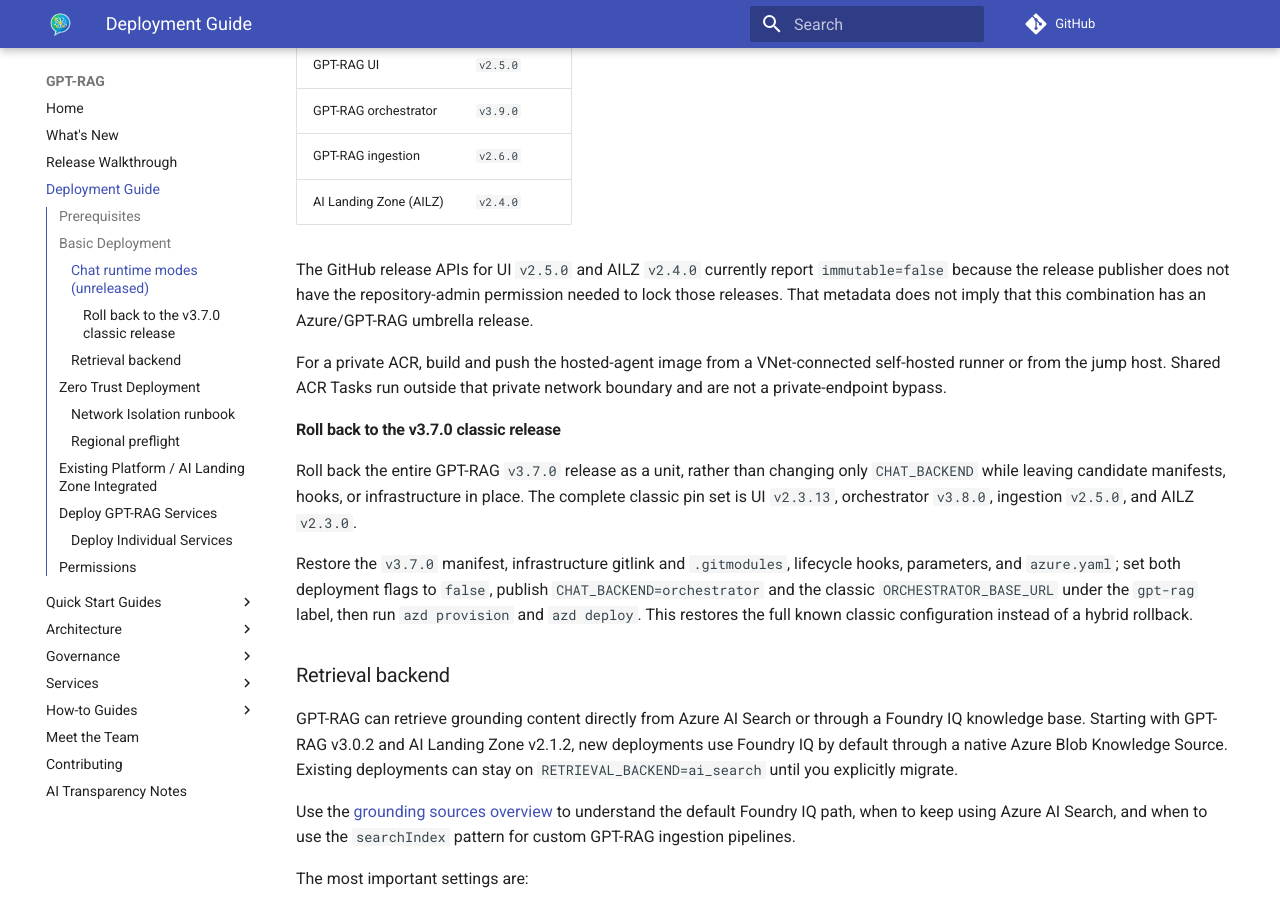
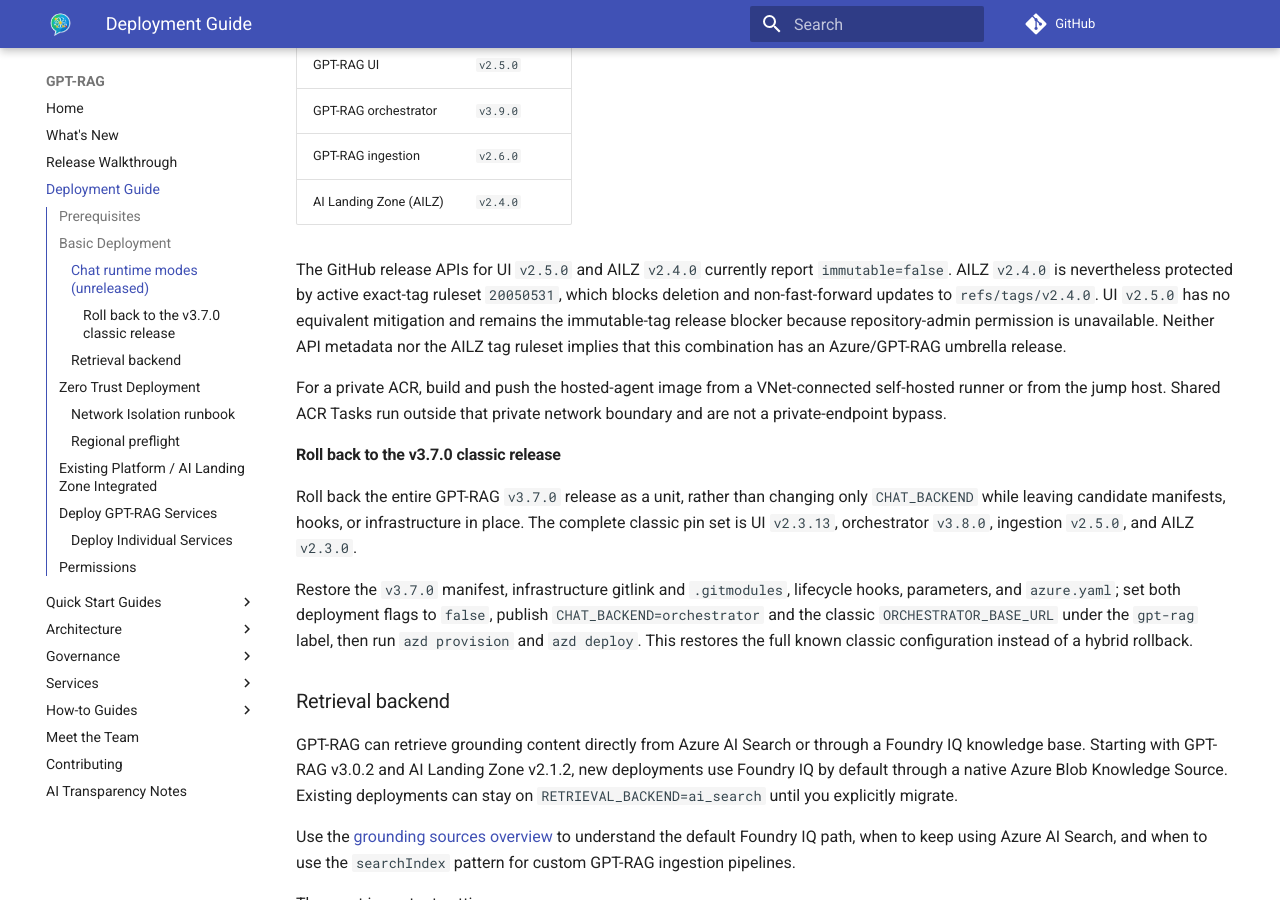
Before and after one commit to Azure/GPT-RAG, an MkDocs documentation site: the page built from docs/deploy.md, in a window 1280 px wide and 900 px high, scrolled down 2833 px. Built offline with MkDocs 1.6.1 and Material for MkDocs 9.7.7, drawn with Linux system fonts in a browser that asks for light colours; comment, search, counter and statistics services are not loaded.

Commit message:
docs: clarify hosted release protection
Distinguish immutable release API metadata from the active AILZ v2.4.0 exact-tag ruleset and identify UI v2.5.0 as the remaining blocker.

Co-authored-by: Copilot App <223556219+Copilot@users.noreply.github.com>
Copilot-Session: 2d1f0bab-055c-4da5-8a78-b0f4dbaeaa76

```diff
--- a/docs/deploy.md
+++ b/docs/deploy.md
@@ -91,7 +91,7 @@ Treat these exact pins as one unreleased integration candidate; do not mix versi
 | GPT-RAG ingestion | `v2.6.0` |
 | AI Landing Zone (AILZ) | `v2.4.0` |
 
-The GitHub release APIs for UI `v2.5.0` and AILZ `v2.4.0` currently report `immutable=false` because the release publisher does not have the repository-admin permission needed to lock those releases. That metadata does not imply that this combination has an Azure/GPT-RAG umbrella release.
+The GitHub release APIs for UI `v2.5.0` and AILZ `v2.4.0` currently report `immutable=false`. AILZ `v2.4.0` is nevertheless protected by active exact-tag ruleset `20050531`, which blocks deletion and non-fast-forward updates to `refs/tags/v2.4.0`. UI `v2.5.0` has no equivalent mitigation and remains the immutable-tag release blocker because repository-admin permission is unavailable. Neither API metadata nor the AILZ tag ruleset implies that this combination has an Azure/GPT-RAG umbrella release.
 
 For a private ACR, build and push the hosted-agent image from a VNet-connected self-hosted runner or from the jump host. Shared ACR Tasks run outside that private network boundary and are not a private-endpoint bypass.
 
```
